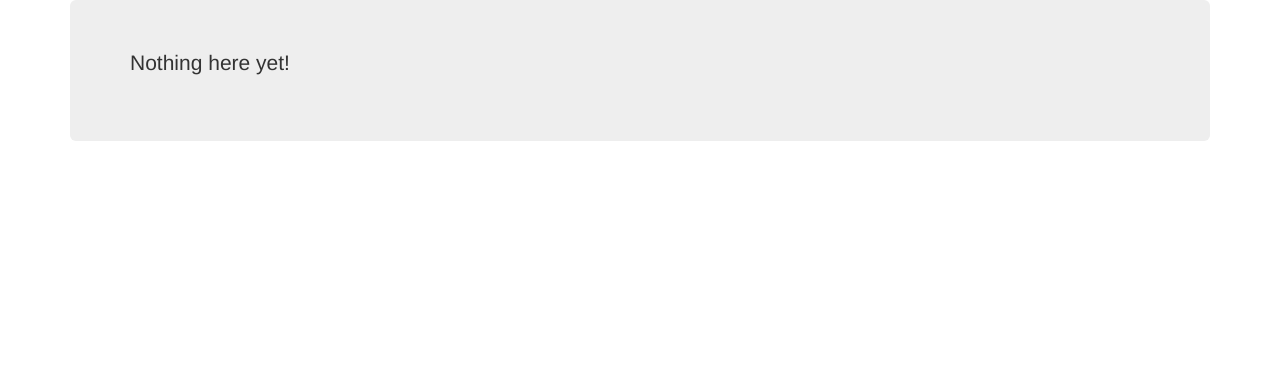
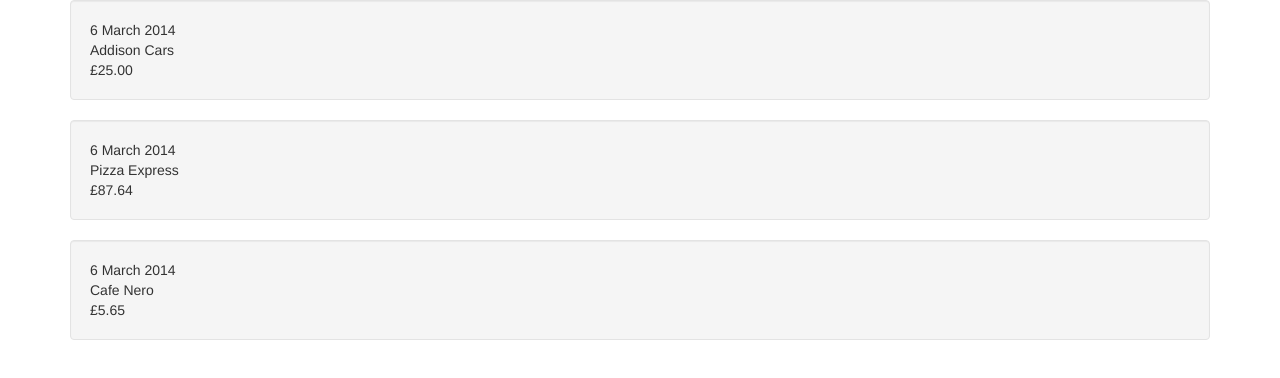
Before and after one commit to yannislionis/DigitalShoebox, a website: page index.html in a window 1280 px wide. Drawn offline with Linux system fonts and the light colour scheme.

Commit message:
3 panels

```diff
--- a/index.html
+++ b/index.html
@@ -1,19 +1,30 @@
 <!DOCTYPE html>
 <html lang="en" ng-app>
 <head>
-<title>DigitalShoebox</title>
-<link rel="stylesheet" href="bower_components/bootstrap/dist/css/bootstrap.css"/>
-<script type="text/javascript" src="./bower_components/angular/angular.js"> </script>
+    <title>DigitalShoebox</title>
+    <link rel="stylesheet" href="bower_components/bootstrap/dist/css/bootstrap.css"/>
+    <script type="text/javascript" src="./bower_components/angular/angular.js"></script>
 </head>
 
 <body>
 <div class="container">
-	<div class="jumbotron">
-		<p>Nothing here {{'yet' + '!'}}</p>
-	</div>
+    <div class="well">
+        6 March 2014<br/>
+        Addison Cars<br/>
+        &pound;25.00
+    </div>
+    <div class="well">
+        6 March 2014<br/>
+        Pizza Express<br/>
+        &pound;87.64
+    </div>
+    <div class="well">
+        6 March 2014<br/>
+        Cafe Nero<br/>
+        &pound;5.65
+    </div>
 </div>
 </body>
 
 
-
 </html>
```
